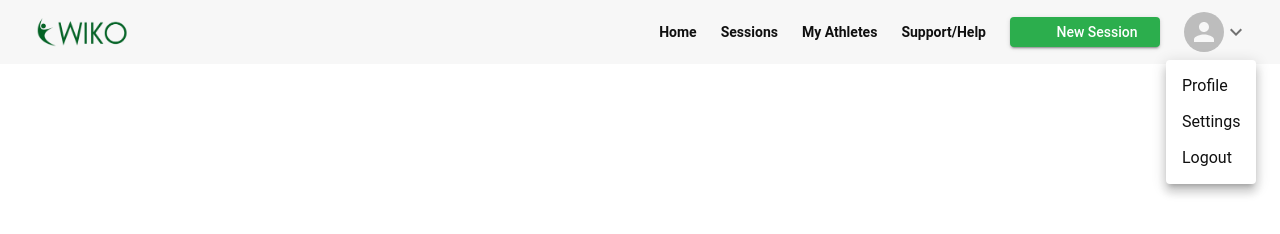
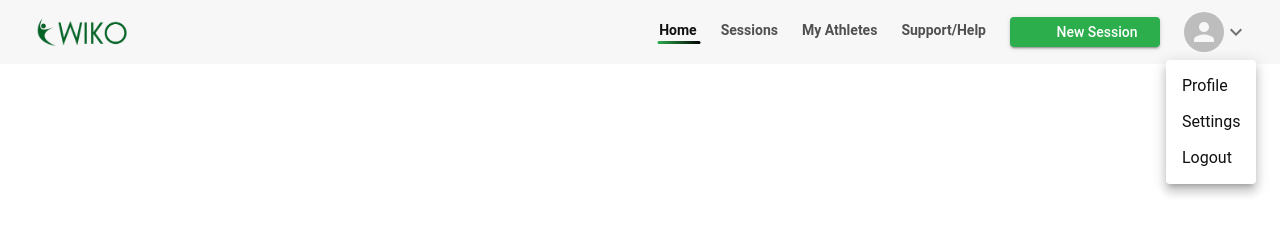
Before and after one commit to NathanWMartins/simada-frontend, a React (Create React App) app: page /home-trainer in a window 1280 px wide. Both pictures are taken after a click on the button 1216 px from the left and 32 px from the top of the page. Shown: the top 234 px of the page. Built offline with nearby package versions, Linux system fonts and the light colour scheme; some icons are missing.

Commit message:
feat: Implementação do design da header

```diff
--- a/src/components/header/HeaderHomeTrainer.tsx
+++ b/src/components/header/HeaderHomeTrainer.tsx
@@ -3,15 +3,18 @@ import React, { useState } from 'react';
 import { useTheme } from '@mui/material/styles';
 import LogoLight from '../../assets/LogoWiKoLight.png';
 import LogoDark from '../../assets/LogoWiKoDark.png';
-import { useNavigate } from 'react-router-dom';
+import { useNavigate, useLocation } from 'react-router-dom';
 import CalendarMonthIcon from '@mui/icons-material/CalendarMonth';
 import { useUserContext } from '../../contexts/UserContext';
 import { ExpandMore } from '@mui/icons-material';
+import NavItemHeader from './NavItemHeader';
+import UserMenuHeader from './UserMenuHeader';
 
 function HeaderHomeTrainer() {
   const theme = useTheme();
   const logo = theme.palette.mode === 'dark' ? LogoDark : LogoLight;
   const navigate = useNavigate();
+  const location = useLocation();
   const { user } = useUserContext();
   const [anchorEl, setAnchorEl] = useState<null | HTMLElement>(null);
 
@@ -25,9 +28,9 @@ function HeaderHomeTrainer() {
 
   const navItems = [
     { label: "Home", path: "/home-trainer" },
-    { label: "Sessions", path: "/home-trainer" },
-    { label: "My Athletes", path: "/home-trainer" },
-    { label: "Support/Help", path: "/home-trainer" }
+    { label: "Sessions", path: "/trainer" },
+    { label: "My Athletes", path: "/athletes" },
+    { label: "Support/Help", path: "/support" }
   ];
 
   return (
@@ -43,21 +46,15 @@ function HeaderHomeTrainer() {
           <Box component="img" src={logo} alt="SIMADA Logo"
             sx={{ height: 30, ml: 1, mr: 'auto' }}
           />
-          {navItems.map((item) => (
-            <Typography
-              key={item.label}
-              variant="body2"
-              sx={{
-                color: theme.palette.text.primary, fontWeight: 'bold', alignSelf: 'center',
-                textAlign: 'center', pr: 3, cursor: 'pointer', '&:hover': { textDecoration: 'underline' }
-              }}
-              onClick={() => navigate(item.path)}
-            >
-              {item.label}
-            </Typography>
-          ))}
+          {navItems.map((item) => {
+            const isActive = location.pathname === item.path;
+            return <NavItemHeader key={item.label} label={item.label} path={item.path} isActive={isActive} />;
+          })}
+
           <Button
-            variant="contained" color="success" startIcon={<CalendarMonthIcon fontSize="small" />}
+            variant="contained"
+            color="success"
+            startIcon={<CalendarMonthIcon fontSize="small" />}
             sx={{
               mr: 2, backgroundColor: '#2CAE4D', textTransform: 'none', color: '#fff',
               width: '150px', height: '30px', '&:hover': { backgroundColor: '#249B45' }
@@ -65,6 +62,7 @@ function HeaderHomeTrainer() {
           >
             New Session
           </Button>
+
           <Box display="flex" alignItems="center">
             <IconButton onClick={handleOpenMenu}>
               <Avatar
@@ -75,23 +73,7 @@ function HeaderHomeTrainer() {
               <ExpandMore />
             </IconButton>
 
-            <Menu
-              anchorEl={anchorEl}
-              open={Boolean(anchorEl)}
-              onClose={handleCloseMenu}
-              anchorOrigin={{
-                vertical: "bottom",
-                horizontal: "right",
-              }}
-              transformOrigin={{
-                vertical: "top",
-                horizontal: "right",
-              }}
-            >
-              <MenuItem onClick={handleCloseMenu}>Profile</MenuItem>
-              <MenuItem onClick={handleCloseMenu}>Settings</MenuItem>
-              <MenuItem onClick={handleCloseMenu}>Logout</MenuItem>
-            </Menu>
+            <UserMenuHeader anchorEl={anchorEl} onClose={handleCloseMenu} />
           </Box>
         </Toolbar>
       </AppBar>
--- /dev/null
+++ b/src/components/header/NavItemHeader.tsx
@@ -0,0 +1,53 @@
+import { Typography, useTheme } from "@mui/material";
+import React from "react";
+import { useNavigate } from "react-router-dom";
+
+interface NavItemProps {
+  label: string;
+  path: string;
+  isActive: boolean;
+}
+
+const NavItemHeader: React.FC<NavItemProps> = ({ label, path, isActive }) => {
+  const theme = useTheme();
+  const navigate = useNavigate();
+
+  return (
+    <Typography
+      variant="body2"
+      sx={{
+        fontWeight: "bold",
+        alignSelf: "center",
+        textAlign: "center",
+        pr: 3,
+        cursor: "pointer",
+        pb: 0.5,
+        color: isActive ? theme.palette.text.primary : theme.palette.text.secondary,
+        position: "relative",
+        "&::after": isActive
+          ? {
+              content: '""',
+              position: "absolute",
+              bottom: 0,
+              left: "32%",
+              transform: "translateX(-50%)",
+              height: "3px",
+              width: "70%",
+              background:
+                theme.palette.mode === "dark"
+                  ? "linear-gradient(to right, #2CAE4D, #fefefe)"
+                  : "linear-gradient(to right, #2CAE4D, #000000)",
+              borderRadius: "2px",
+            }
+          : {},
+        transition: "0.3s",
+        "&:hover": { color: theme.palette.text.primary },
+      }}
+      onClick={() => navigate(path)}
+    >
+      {label}
+    </Typography>
+  );
+};
+
+export default NavItemHeader;
--- /dev/null
+++ b/src/components/header/UserMenuHeader.tsx
@@ -0,0 +1,49 @@
+import { Menu, MenuItem } from "@mui/material";
+import { useNavigate } from "react-router-dom";
+import { useUserContext } from "../../contexts/UserContext";
+
+interface UserMenuProps {
+    anchorEl: null | HTMLElement;
+    onClose: () => void;
+}
+
+const UserMenuHeader: React.FC<UserMenuProps> = ({ anchorEl, onClose }) => {
+    const navigate = useNavigate();
+    const { logout } = useUserContext();
+    const open = Boolean(anchorEl);
+
+    const handleMenuClick = (action: string) => {
+        onClose();
+        switch (action) {
+            case "profile":
+                navigate("/profile");
+                break;
+            case "settings":
+                navigate("/settings");
+                break;
+            case "logout":
+                logout();
+                navigate("/");
+                break;
+            default:
+                break;
+        }
+    };
+
+    return (
+        <Menu
+            anchorEl={anchorEl}
+            open={open}
+            onClose={onClose}
+            anchorOrigin={{ vertical: "bottom", horizontal: "right" }}
+            transformOrigin={{ vertical: "top", horizontal: "right" }}
+        >
+            <MenuItem onClick={() => handleMenuClick("profile")}>Profile</MenuItem>
+            <MenuItem onClick={() => handleMenuClick("settings")}>Settings</MenuItem>
+            <MenuItem onClick={() => handleMenuClick("logout")}
+                sx={{ color: 'inherit', '&:hover': { color: '#ff6b6b' } }}>Logout</MenuItem>
+        </Menu>
+    );
+};
+
+export default UserMenuHeader;
--- a/src/contexts/UserContext.tsx
+++ b/src/contexts/UserContext.tsx
@@ -10,6 +10,7 @@ interface User {
 interface UserContextType {
     user: User | null;
     setUser: (user: User | null) => void;
+    logout: () => void;
 }
 
 const UserContext = createContext<UserContextType | undefined>(undefined);
@@ -17,8 +18,12 @@ const UserContext = createContext<UserContextType | undefined>(undefined);
 export const UserProvider = ({ children }: { children: ReactNode }) => {
     const [user, setUser] = useState<User | null>(null);
 
+    const logout = () => {
+        setUser(null);
+    };
+
     return (
-        <UserContext.Provider value={{ user, setUser }}>
+        <UserContext.Provider value={{ user, setUser, logout }}>
             {children}
         </UserContext.Provider>
     );
--- a/src/pages/trainer/HomeTrainer.tsx
+++ b/src/pages/trainer/HomeTrainer.tsx
@@ -6,7 +6,7 @@ import { useNavigate } from "react-router-dom";
 
 function HomeTrainer() {
     const theme = useTheme();
-  const navigate = useNavigate();
+    const navigate = useNavigate();
     return (
         <>
             <HeaderHomeTrainer />
```
